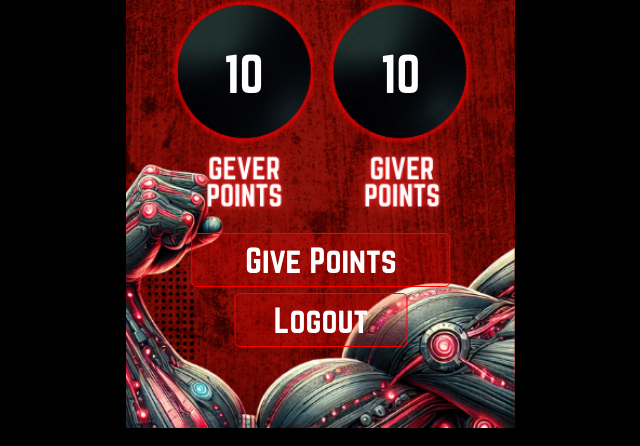
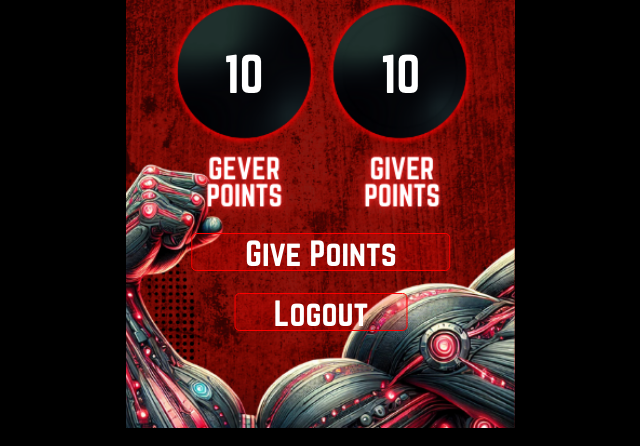
Before and after one commit to mmstahl/gevergiver, a Flask app: page /home in a window 1280 px wide. Shown: the part 372-818 px from the top of the page, without its empty margins (319-959 px from the left). Run offline with Flask 3, Linux system fonts and the light colour scheme; the visitor is signed in with stand-in values (Sample User, id 1); tables that the repository leaves empty hold one stand-in row (values such as "Sample post").

Commit message:
reduced the buttons height to look better in PC browser

```diff
--- a/static/home.css
+++ b/static/home.css
@@ -82,7 +82,7 @@ form:first-of-type {
 
 form:first-of-type button {
     width: 100%;
-    height: 100%;
+    height: 70%;
     padding: 0 10px;
     background-color: rgba(255, 0, 0, 0.2);
     border: 1px solid #ff0000;
@@ -111,7 +111,7 @@ form:last-of-type {
 
 form:last-of-type button {
     width: 100%;
-    height: 100%;
+    height: 70%;
     padding: 0 10px;
     background-color: rgba(255, 0, 0, 0.2);
     border: 1px solid #ff0000;
```
